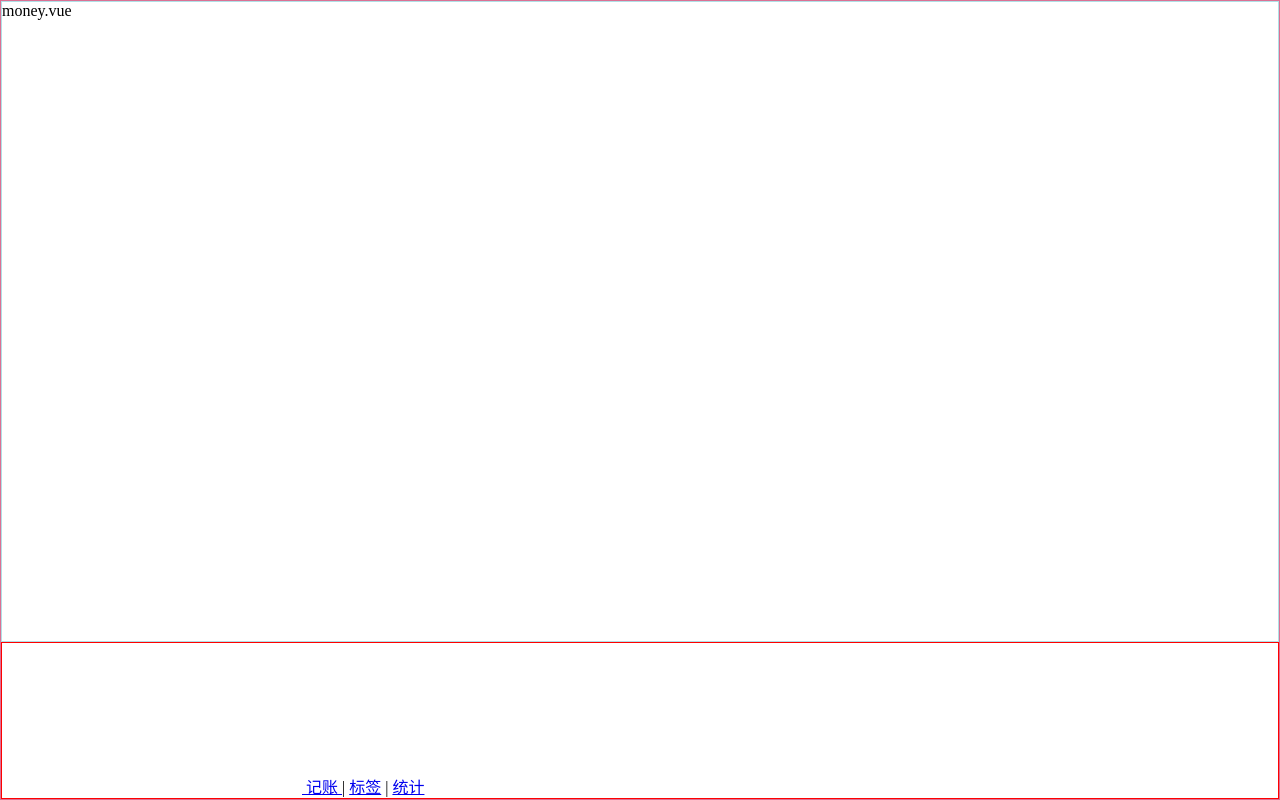
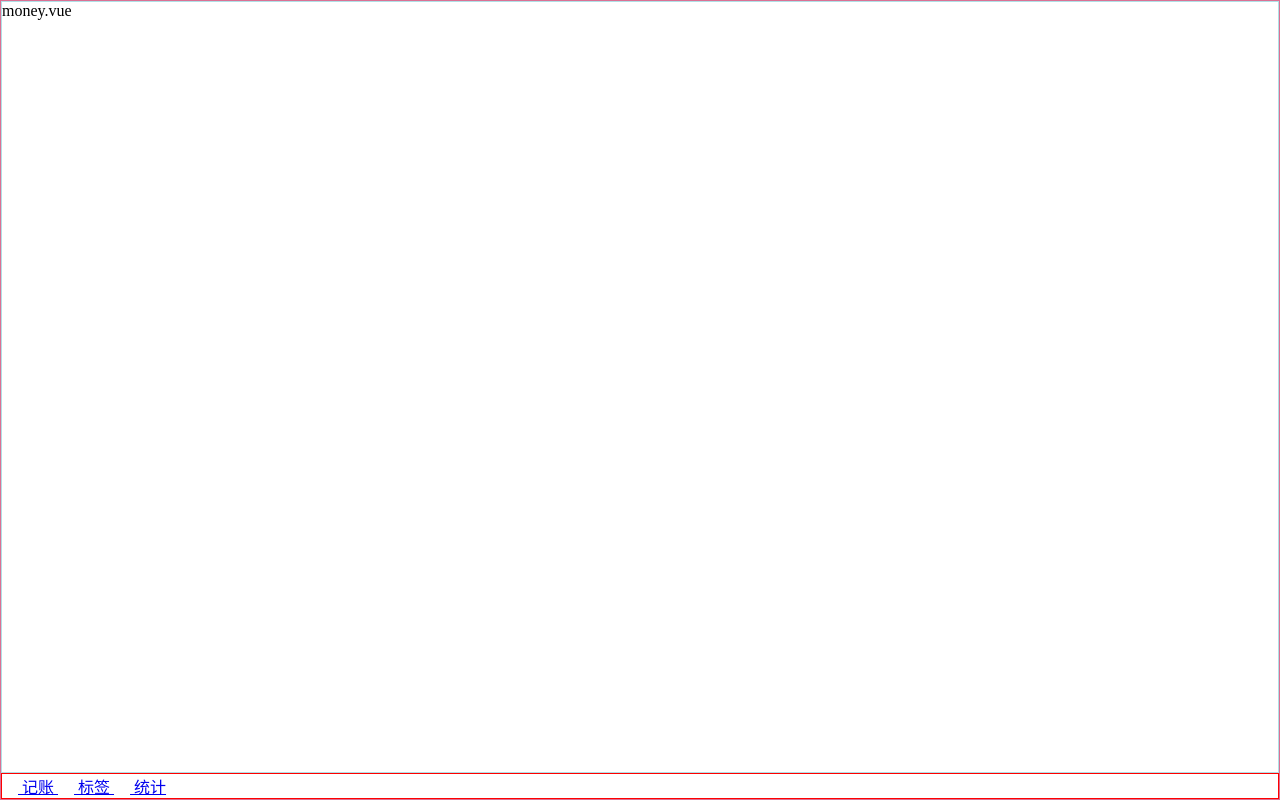
Before and after one commit to zhanana/nana-log, a Vue app: page /#/money in a window 1280 px wide. Built offline with nearby package versions, Linux system fonts and the light colour scheme.

Commit message:
引入一整个icon目录优化

```diff
--- /dev/null
+++ b/src/components/Icon.vue
@@ -0,0 +1,37 @@
+<template>
+    <svg class="icon">
+      <use v-bind:xlink:href="'#'+name" />
+    </svg>
+</template>
+
+<script lang="ts">
+//引入一整个icons目录
+/* eslint-disable */
+
+let importAll = (requireContext:__WebpackModuleApi.RequireContext) =>
+requireContext.keys().forEach(requireContext);
+try {
+  importAll(require.context('../assets/icons/',true,/\.svg$/));
+} catch (error) {
+  console.log(error);
+}
+
+export default {
+    name:'Icon',
+    props:['name'],
+    components: {
+
+    },
+
+};
+</script>
+
+<style scoped >
+    .icon{
+        width: 1em;
+        height: 1em;
+        vertical-align: -0.15em;
+        fill: currentColor;
+        overflow: hidden;
+    }
+</style>
--- a/src/components/Nav.vue
+++ b/src/components/Nav.vue
@@ -1,27 +1,21 @@
 <template>
     <div class="nav">
       <router-link to="/money">
-        <svg>
-          <use xlink:href="#bda-label-service" />
-        </svg>
+      <Icon name="money"/>
       记账
       </router-link>
-      |
-      <router-link to="/labels">标签</router-link>
-      |
-      <router-link to="/statistics">统计</router-link>
+      <router-link to="/labels">
+      <Icon name="label"/>
+      标签
+      </router-link>
+      <router-link to="/statistics">
+      <Icon name="statistics"/>
+      统计
+      </router-link>
     </div>
 </template>
 
 <script lang="ts">
-//引入一整个icons目录
-// let importAll = (requireContext: __WebpackModuleApi.RequireContext) => requireContext.keys().forEach(requireContext);
-// try {
-//   importAll(require.context('../assets/icons/',true,/\.svg$/));
-// } catch (error) {
-//   console.log(error);
-// }
-
 export default {
    name:'Nav'
 };
--- a/src/main.ts
+++ b/src/main.ts
@@ -5,6 +5,7 @@ import router from './router'
 import store from './store'
 import Nav from './components/Nav.vue'
 import Layout from './components/Layout.vue'
+import Icon from './components/Icon.vue'
 
 
 Vue.config.productionTip = false
@@ -12,6 +13,7 @@ Vue.config.productionTip = false
 //引入全局组件nav
 Vue.component('Nav',Nav);
 Vue.component('Layout',Layout);
+Vue.component('Icon',Icon);
 
 new Vue({
   router,
--- a/src/views/NotFound.vue
+++ b/src/views/NotFound.vue
@@ -9,7 +9,7 @@
 
 <script lang="ts">
 export default {
-    name:'',
+    name:'NotFound',
     components: {
 
     },
```
Also changed, not shown: src/assets/icons/label.svg (renamed from src/assets/icons/bda-label-service.svg), src/assets/icons/money.svg (renamed from src/assets/icons/Moneybox.svg).
